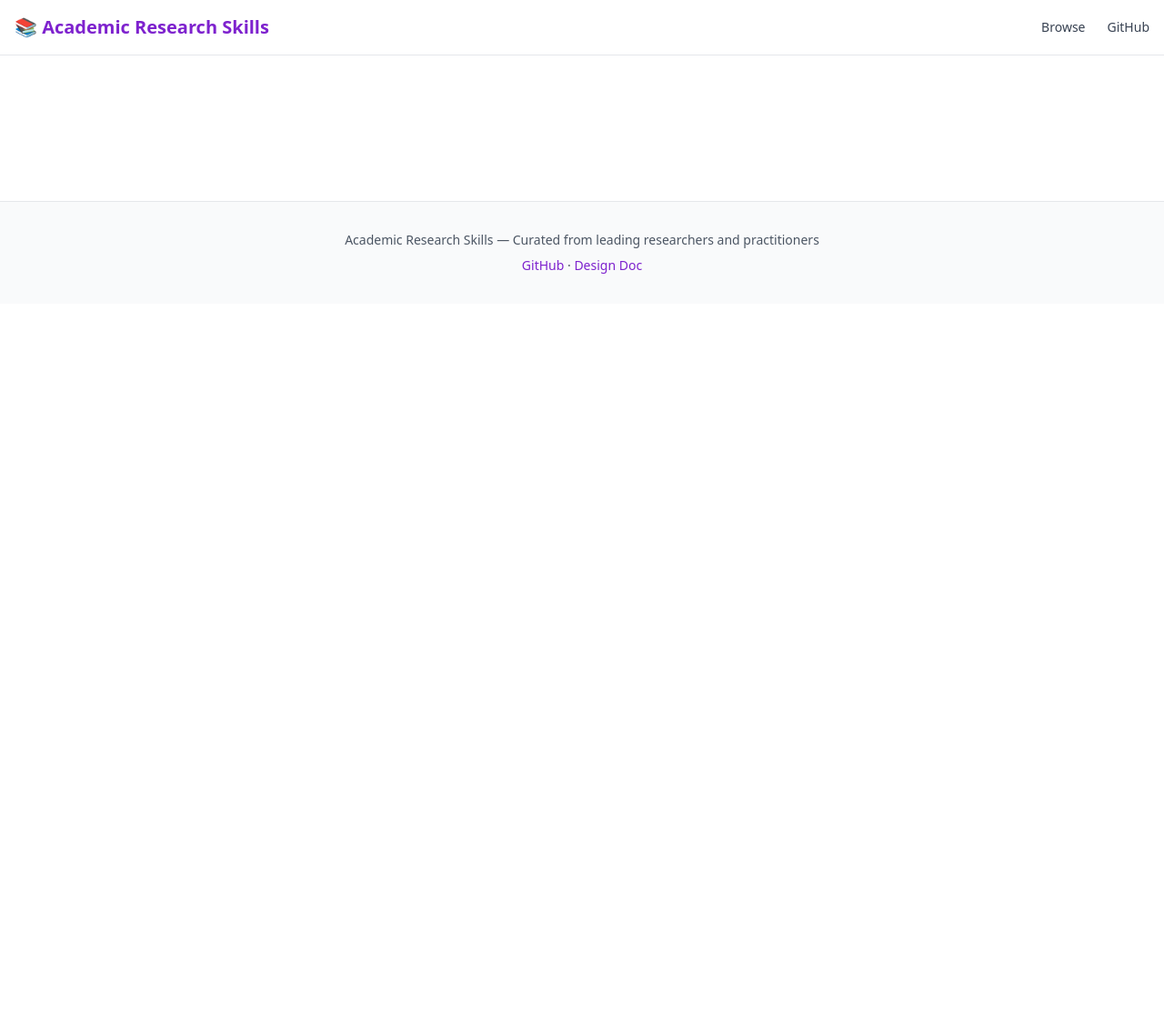
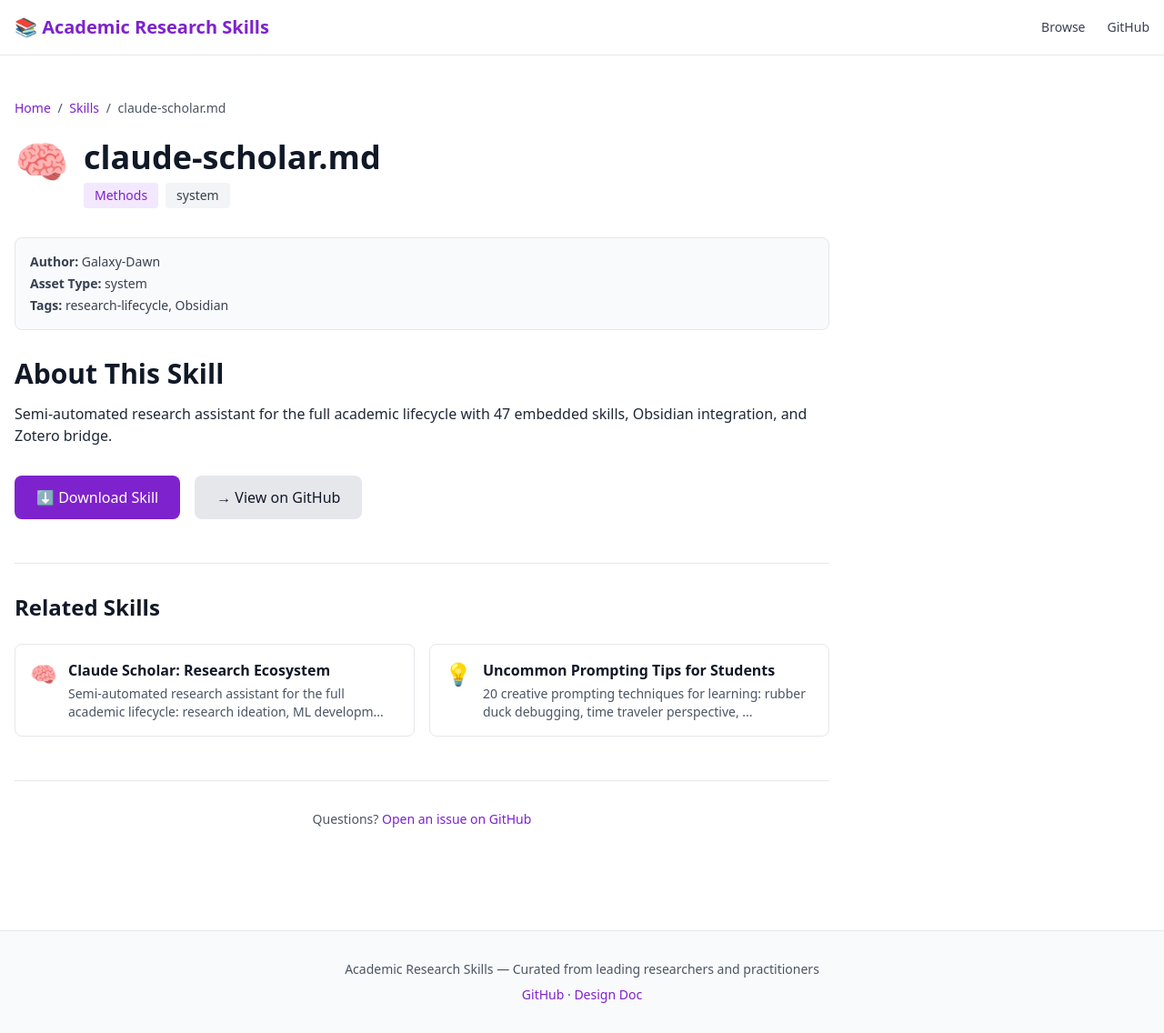
Before and after one commit to lerlerchan/Academic_Research_Skills, a Jekyll site: the page built from skills/claude-scholar.md, in a window 1280 px wide and 1136 px high. Shown: the whole window at 91% size. Built offline with Jekyll 4.4.1, drawn with Linux system fonts in a browser that asks for light colours; nearby versions of some CDN libraries; comment, search, counter and statistics services are not loaded.

Commit message:
Fix related-skills check; add page tests
Use skill.name vs page.name in the related-skills conditional to correctly exclude the current skill (instead of comparing ids). Quote the Claude Scholar name in its frontmatter to handle the embedded colon. Add Playwright tests to assert claude-scholar and uncommon-prompting pages are reachable and contain the expected H1 text.

```diff
--- a/_layouts/skill.html
+++ b/_layouts/skill.html
@@ -58,7 +58,7 @@ layout: default
     <h3 class="text-2xl font-bold mb-6">Related Skills</h3>
     <div class="grid grid-cols-1 md:grid-cols-2 gap-4">
       {% for skill in related %}
-        {% if skill.id != page.id %}
+        {% if skill.name != page.name %}
           <a href="{{ site.baseurl }}/skills/{{ skill.id }}/" class="p-4 border border-gray-200 rounded-lg hover:shadow-md hover:border-purple-300 transition-all">
             <div class="flex items-start gap-3">
               <span class="text-2xl">{{ skill.emoji }}</span>
--- a/skills/claude-scholar.md
+++ b/skills/claude-scholar.md
@@ -1,7 +1,7 @@
 ---
 layout: skill
 permalink: /skills/claude-scholar/
-name: Claude Scholar: Research Ecosystem
+name: "Claude Scholar: Research Ecosystem"
 emoji: 🧠
 category: Methods
 description: Semi-automated research assistant for the full academic lifecycle with 47 embedded skills, Obsidian integration, and Zotero bridge.
```
Also changed, not shown: tests/playwright/example.spec.ts (+14 -0 lines).
